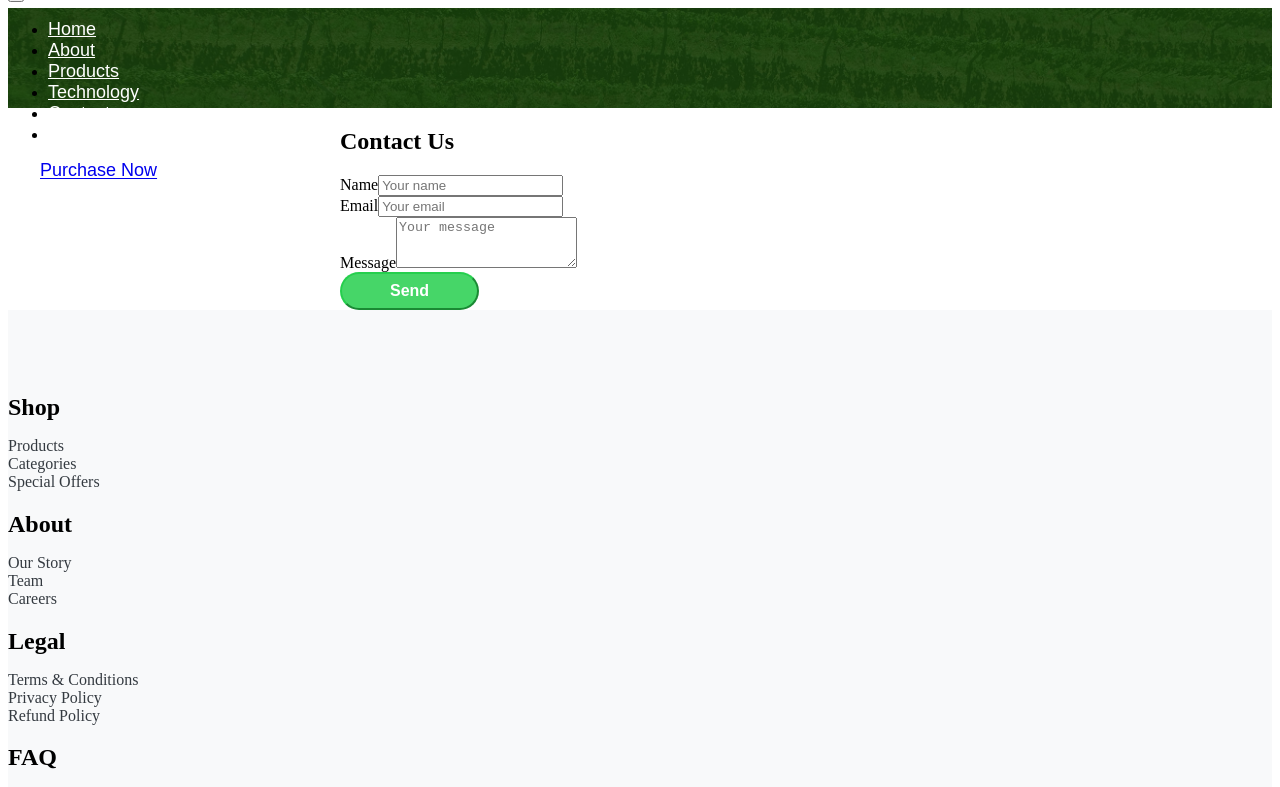
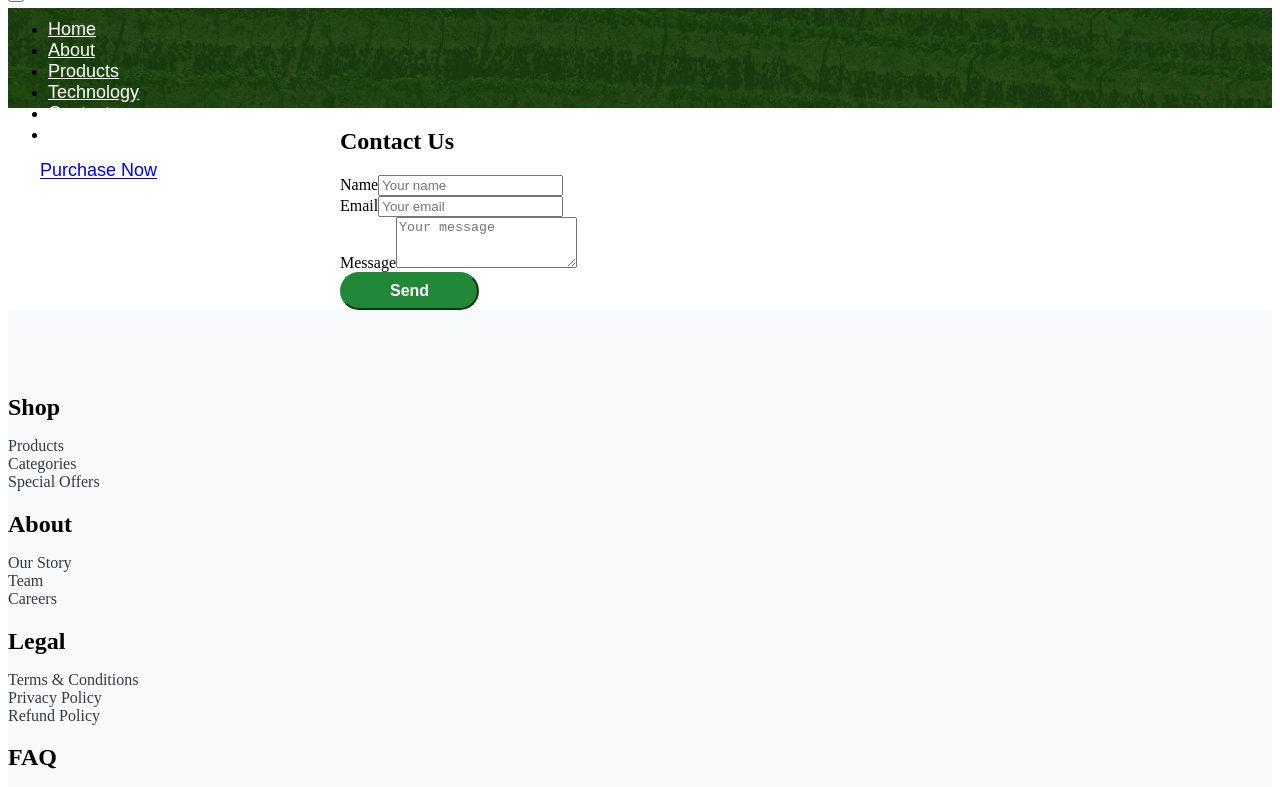
Before and after one commit to lopezdeniz/https-github.com-lopezdeniz-carbon_Nurture_Nuxt, a Nuxt app: page /contact in a window 1280 px wide. Shown: the top 787 px of the page. Built offline with nearby package versions, Linux system fonts and the light colour scheme.

Commit message:
fix btn color

```diff
--- a/components/ContactForm.vue
+++ b/components/ContactForm.vue
@@ -120,8 +120,8 @@
   color: #dc3545;
 }
 .custom-btn {
-  background-color: #1fce48d2;
-  border-color: #1fce48d2;
+  background-color: #218838;
+  border-color: #218838;
   color: white;
   padding: 0.5rem 3rem;
   font-size: 1rem;
@@ -132,7 +132,7 @@
 
 }
 .custom-btn:hover {
-  background-color: #7cff9bd2;
-  border-color: #7cff9bd2;
+  background-color: #05f73ed2;
+  border-color: #00ff3cd2;
 }
 </style>
--- a/pages/index.vue
+++ b/pages/index.vue
@@ -90,7 +90,7 @@
 
 
 
-<div class="container py-5">
+<div class="container text-center py-5">
   <div class="row row-cols-1 row-cols-md-3 g-4">
     <div class="col">
       <div class="card no-border-shadow h-100">
@@ -305,6 +305,11 @@
 
 }
 
+.btn-success {
+  background-color: #218838 !important;
+  border-color: #218838 !important;
+}
+
 
 /* Блок План  */
 
```
